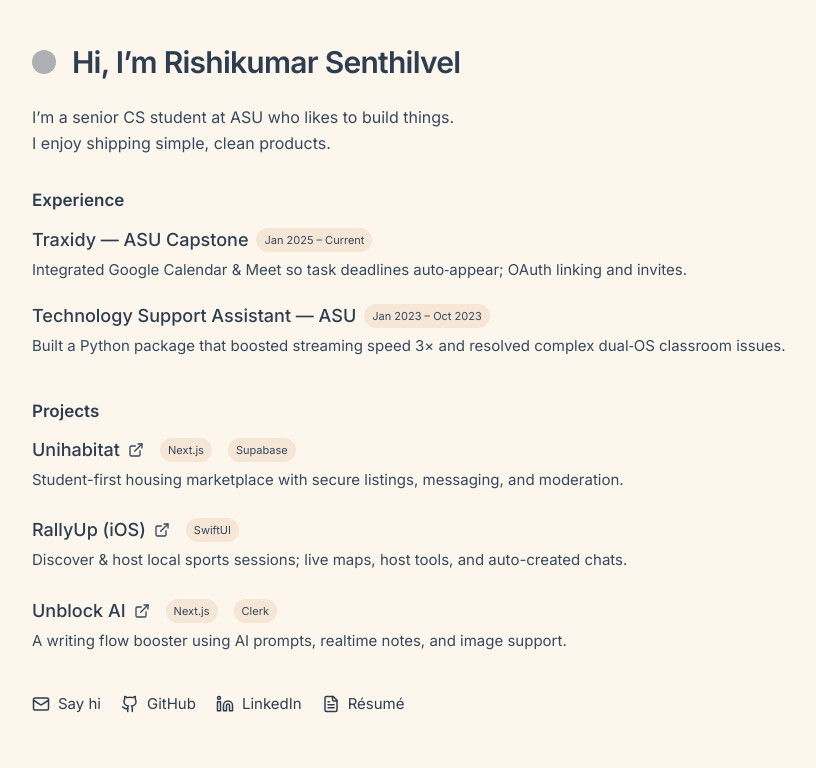
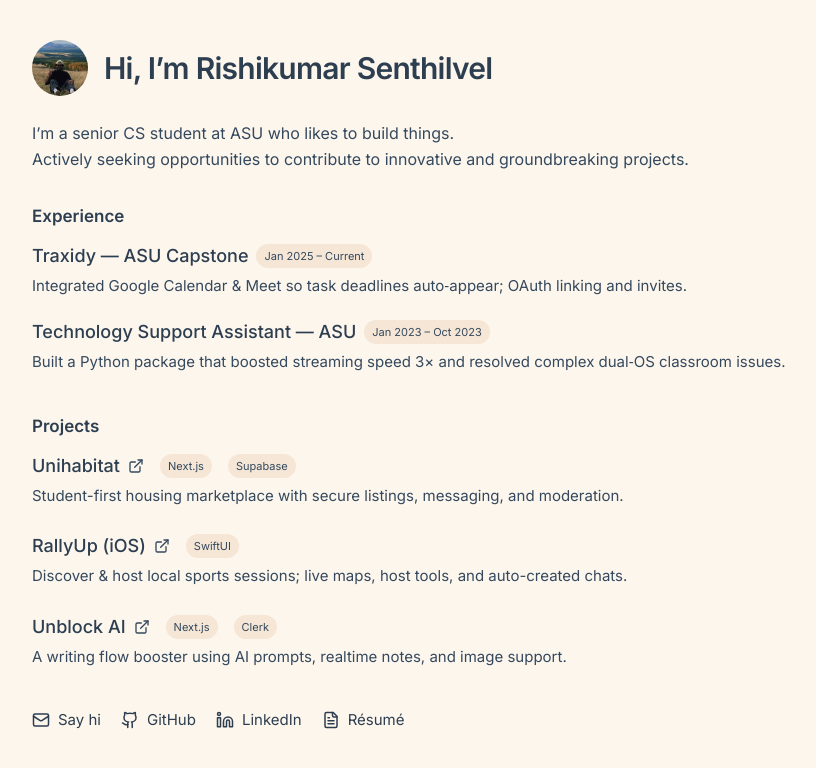
Before and after one commit to Rishi180303/portfolio, a Next.js app: page / in a window 1280 px wide. Shown: the top 768 px of the page, without its empty margins (224-1040 px from the left). Built offline with nearby package versions, Linux system fonts and the light colour scheme.

Commit message:
added pfp and updated summary

```diff
--- a/src/app/page.tsx
+++ b/src/app/page.tsx
@@ -74,7 +74,10 @@ export default function Home() {
       >
         {/* Header with circle avatar and greeting */}
         <motion.header variants={item} className="mb-6 flex items-center justify-start gap-4">
-          <span className="inline-block w-6 h-6 rounded-full bg-secondary/40" aria-hidden />
+          <span className="inline-block w-12 h-12 sm:w-14 sm:h-14 rounded-full overflow-hidden bg-secondary/30" aria-hidden>
+            {/* eslint-disable-next-line @next/next/no-img-element */}
+            <img src="/profile_pic.jpg" alt="Rishikumar Senthilvel" className="w-12 h-12 sm:w-14 sm:h-14 object-cover" />
+          </span>
           <h1 className="text-2xl sm:text-3xl font-semibold tracking-tight text-primary">
             Hi, I’m Rishikumar Senthilvel
           </h1>
@@ -85,7 +88,7 @@ export default function Home() {
           I’m a senior CS student at ASU who likes to build things.
         </motion.p>
         <motion.p variants={item} className="text-secondary text-[15px] sm:text-base leading-relaxed mb-8">
-          I enjoy shipping simple, clean products.
+          Actively seeking opportunities to contribute to innovative and groundbreaking projects.
         </motion.p>
 
         {/* Experience */}
```
Also changed, not shown: public/profile_pic.jpg (added).
